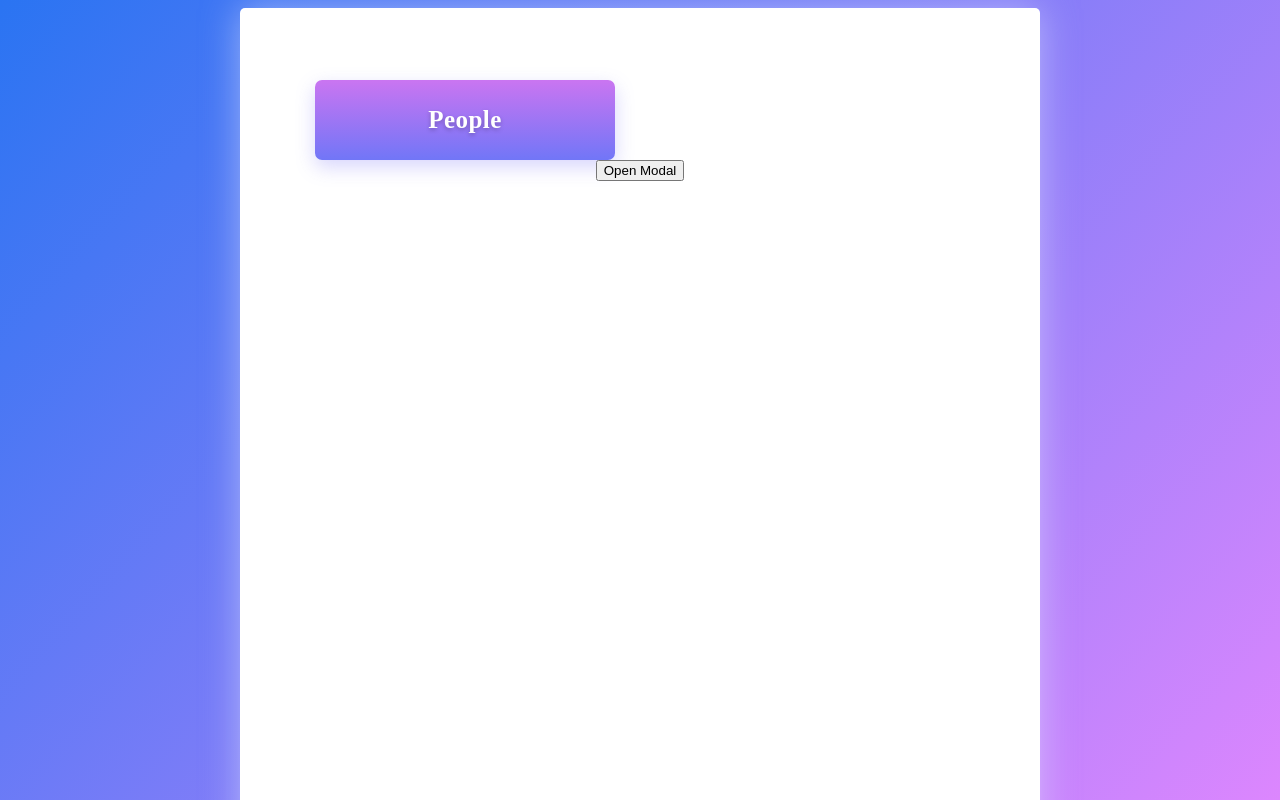
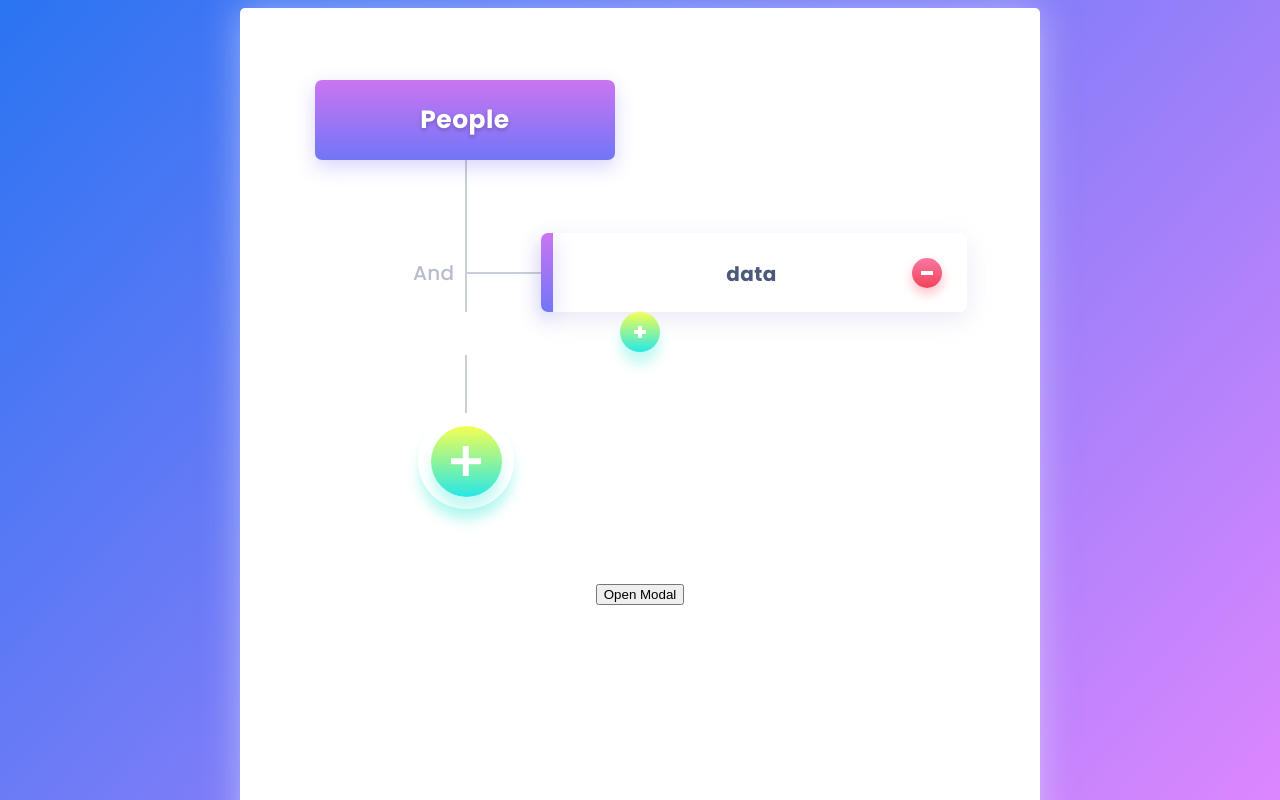
Before and after one commit to Desulfo/Hype, a React (Create React App) app: page / in a window 1280 px wide. Shown: the top 800 px of the page. Built offline with nearby package versions, Linux system fonts and the light colour scheme.

Commit message:
Add section and button

```diff
--- a/src/App.css
+++ b/src/App.css
@@ -1,5 +1,9 @@
+@import url('https://fonts.googleapis.com/css2?family=Poppins:wght@500;700&display=swap');
 * {
   box-sizing: border-box;
+}
+button {
+  cursor: pointer;
 }
 body {
   background: linear-gradient(312.39deg, #ed88ff 0%, #2a74f2 100%);
@@ -21,12 +25,24 @@ body {
 .header {
   margin-top: 72px;
   margin-left: 75px;
+  margin-bottom: 73px;
   height: 80px;
   width: 300px;
   border-radius: 7px;
   background: linear-gradient(0deg, #7176f7 0%, #ca75f1 100%);
   box-shadow: 0 7px 19px 0 rgba(125, 118, 246, 0.31);
   padding-top: 21px;
+  position: relative;
+}
+.header::after {
+  content: '';
+  box-sizing: border-box;
+  height: 73px;
+  width: 1px;
+  border-right: 2px solid #4b597b;
+  opacity: 0.3;
+  position: absolute;
+  bottom: -73px;
 }
 header h2 {
   margin: 0;
@@ -40,6 +56,59 @@ header h2 {
   line-height: 38px;
   text-shadow: 0 2px 4px rgba(0, 0, 0, 0.23);
 }
+.addButton {
+  position: relative;
+  height: 40px;
+  width: 40px;
+  border-radius: 50%;
+  border: none;
+  background: linear-gradient(0deg, #27e7e7 0%, #f4ff51 100%);
+  box-shadow: 0 12px 12px 0 rgba(61, 234, 214, 0.3);
+}
+.plus {
+  height: 4px;
+  width: 12px;
+  background-color: #ffffff;
+  position: absolute;
+  inset: 50% auto auto 50%;
+  transform: translate(-50%, -50%) rotate(90deg);
+}
+.backgroundButton {
+  position: relative;
+  margin: 58px 526px 75px 178px;
+  display: flex;
+  align-items: center;
+  justify-content: center;
+  height: 96px;
+  width: 96px;
+  border-radius: 50%;
+  border: 0;
+  background-color: #ffffff;
+  box-shadow: 0 12px 12px 0 rgba(61, 234, 214, 0.3);
+}
+.backgroundButton::before {
+  content: '';
+  box-sizing: border-box;
+  height: 58px;
+  width: 1px;
+  border-right: 2px solid #4b597b;
+  opacity: 0.3;
+  position: absolute;
+  top: -58px;
+}
+.mainAdd {
+  position: relative;
+  height: 71px;
+  width: 71px;
+  background: linear-gradient(0deg, #27e7e7 0%, #f4ff51 100%);
+  box-shadow: 0 12px 12px 0 rgba(61, 234, 214, 0.3);
+  border-radius: 50%;
+  border: none;
+}
+.mainAdd * {
+  height: 5.6px;
+  width: 30px;
+}
 
 /* MODAL */
 .closeStyles {
@@ -50,12 +119,10 @@ header h2 {
   position: absolute;
   top: 0;
   right: 0;
-  cursor: pointer;
 }
 .submitButton {
   background: linear-gradient(#7176f7, #ca75f1);
   border: none;
-  cursor: pointer;
   height: 50px;
   width: 80px;
   border-radius: 7px;
@@ -71,7 +138,6 @@ header h2 {
 }
 input {
   box-sizing: border-box;
-  cursor: pointer;
   padding-left: 10px;
   border-radius: 7px;
   border: 1px solid #4b597b;
--- a/src/App.js
+++ b/src/App.js
@@ -1,6 +1,8 @@
 import React, { useState } from 'react';
+import Modal from 'react-modal';
+
+import Info from './molecules/Info';
 import './App.css';
-import Modal from 'react-modal';
 
 const customStyles = {
   overlay: {
@@ -32,7 +34,18 @@ function App() {
       <header className="header">
         <h2>People</h2>
       </header>
+      <Info />
+      <button className="addButton">
+        <div className="minus"></div>
+        <div className="plus"></div>
+      </button>
 
+      <button className="backgroundButton">
+        <main className="addButton mainAdd">
+          <div className="minus"></div>
+          <div className="plus"></div>
+        </main>
+      </button>
       <button onClick={openModal}>Open Modal</button>
 
       <Modal
--- /dev/null
+++ b/src/molecules/Info.css
@@ -0,0 +1,79 @@
+.informationBox {
+  position: relative;
+  width: 426px;
+  margin-right: 73px;
+  margin-left: 301px;
+  float: right;
+  border-radius: 7px;
+  background-color: #ffffff;
+  box-shadow: 0 7px 23px 0 rgba(186, 184, 230, 0.31);
+  display: inline-flex;
+  align-items: center;
+  justify-content: space-between;
+}
+.informationBox::before {
+  content: 'And';
+  display: flex;
+  align-items: center;
+  width: 52px;
+  opacity: 0.4;
+  color: #4b597b;
+  font-family: Poppins;
+  font-size: 20px;
+  font-weight: 500;
+  letter-spacing: 0.35px;
+  line-height: 30px;
+  position: absolute;
+  top: 0;
+  bottom: 0;
+  left: -128px;
+  border-right: 2px solid #4b597bbb;
+}
+.informationBox::after {
+  content: '';
+  box-sizing: border-box;
+  height: 0;
+  width: 74px;
+  border-bottom: 2px solid #4b597b;
+  opacity: 0.3;
+  position: absolute;
+  left: -74px;
+}
+.purpleStripe {
+  height: 79px;
+  width: 12px;
+  border-radius: 7px 0 0 7px;
+  background: linear-gradient(0deg, #7176f7 0%, #ca75f1 100%);
+  box-shadow: 0 7px 19px 0 rgba(125, 118, 246, 0.31);
+  float: left;
+}
+p {
+  float: left;
+  padding-left: 38px;
+  height: 28px;
+  color: #4b597b;
+  font-family: Poppins;
+  font-size: 20px;
+  font-weight: bold;
+  letter-spacing: 0.35px;
+  line-height: 30px;
+}
+.removeButton {
+  height: 30px;
+  width: 30px;
+  border: none;
+  border-radius: 50%;
+  background: linear-gradient(180deg, #f978a2 0%, #f1435b 100%);
+  box-shadow: 0 6px 12px 0 #ffc0c9;
+  position: relative;
+  float: right;
+  margin-right: 25px;
+}
+.minus {
+  height: 4px;
+  width: 12px;
+  background-color: #ffffff;
+  position: absolute;
+  inset: 50% auto auto 50%;
+  transform: translate(-50%, -50%);
+}
--- a/src/molecules/Info.js
+++ b/src/molecules/Info.js
@@ -1,11 +1,15 @@
 import React from 'react';
+
+import './Info.css';
 
 function Info() {
   return (
-    <section>
-      <div></div>
-      <p></p>
-      <button></button>
+    <section className="informationBox">
+      <div className="purpleStripe"></div>
+      <p>data</p>
+      <button className="removeButton">
+        <div className="minus"></div>
+      </button>
     </section>
   );
 }
```
Also changed, not shown: App.css (deleted), 1 other file (tests, documents, lock files or other folders).
